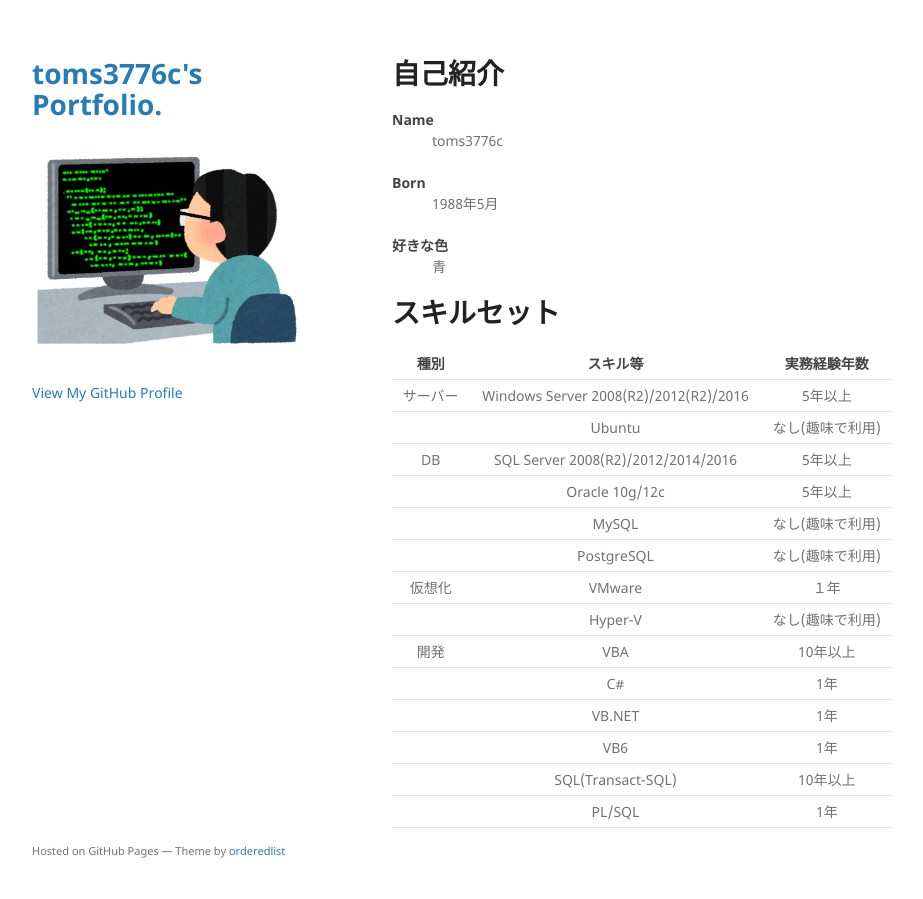
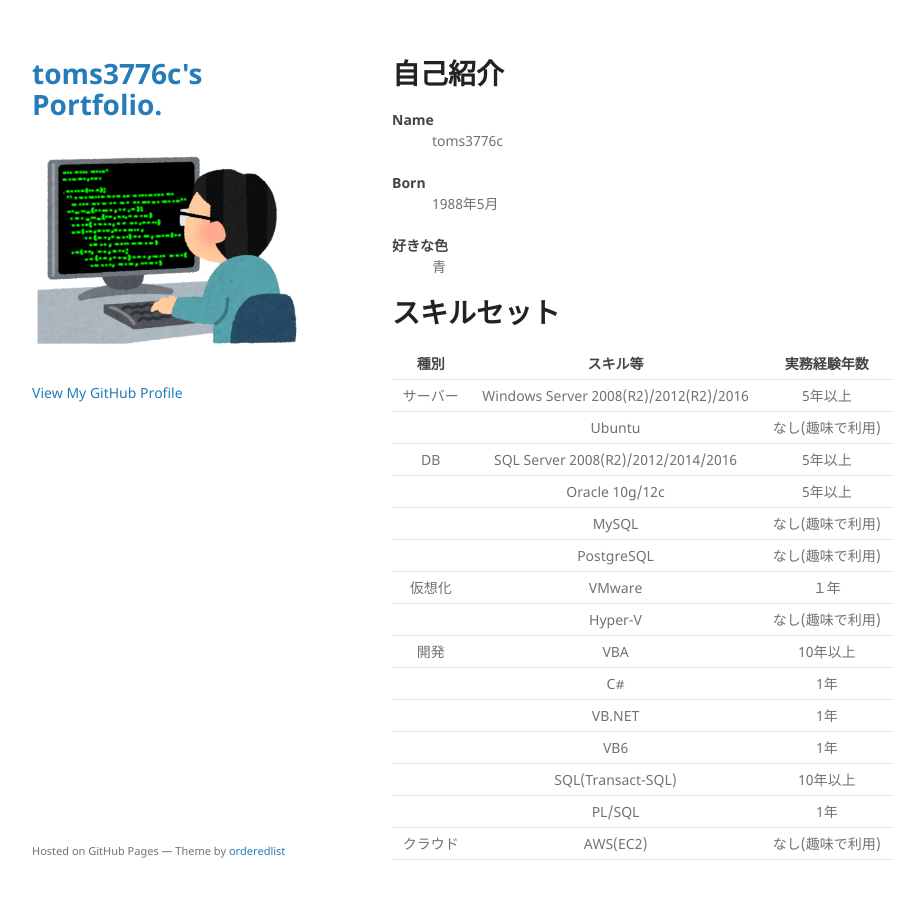
Before and after one commit to toms3776c/toms3776c.github.io, a Jekyll site: the page built from index.md, in a window 1280 px wide and 930 px high. Shown: the top 899 px of the window, without its empty margins (178-1101 px from the left). Built offline with Jekyll 4.4.1, drawn with Linux system fonts in a browser that asks for light colours; our own code applies the rules of GitHub Pages for plain Markdown files; the repository's description, which GitHub fills in, is left out.

Commit message:
update index.md

```diff
--- a/index.md
+++ b/index.md
@@ -30,3 +30,4 @@
 |		|	VB6	|	1年	|
 |		|	SQL(Transact-SQL)	|	10年以上	|
 |		|	PL/SQL	|	1年	|
+|	クラウド	|	AWS(EC2)	|	なし(趣味で利用)	|
```
